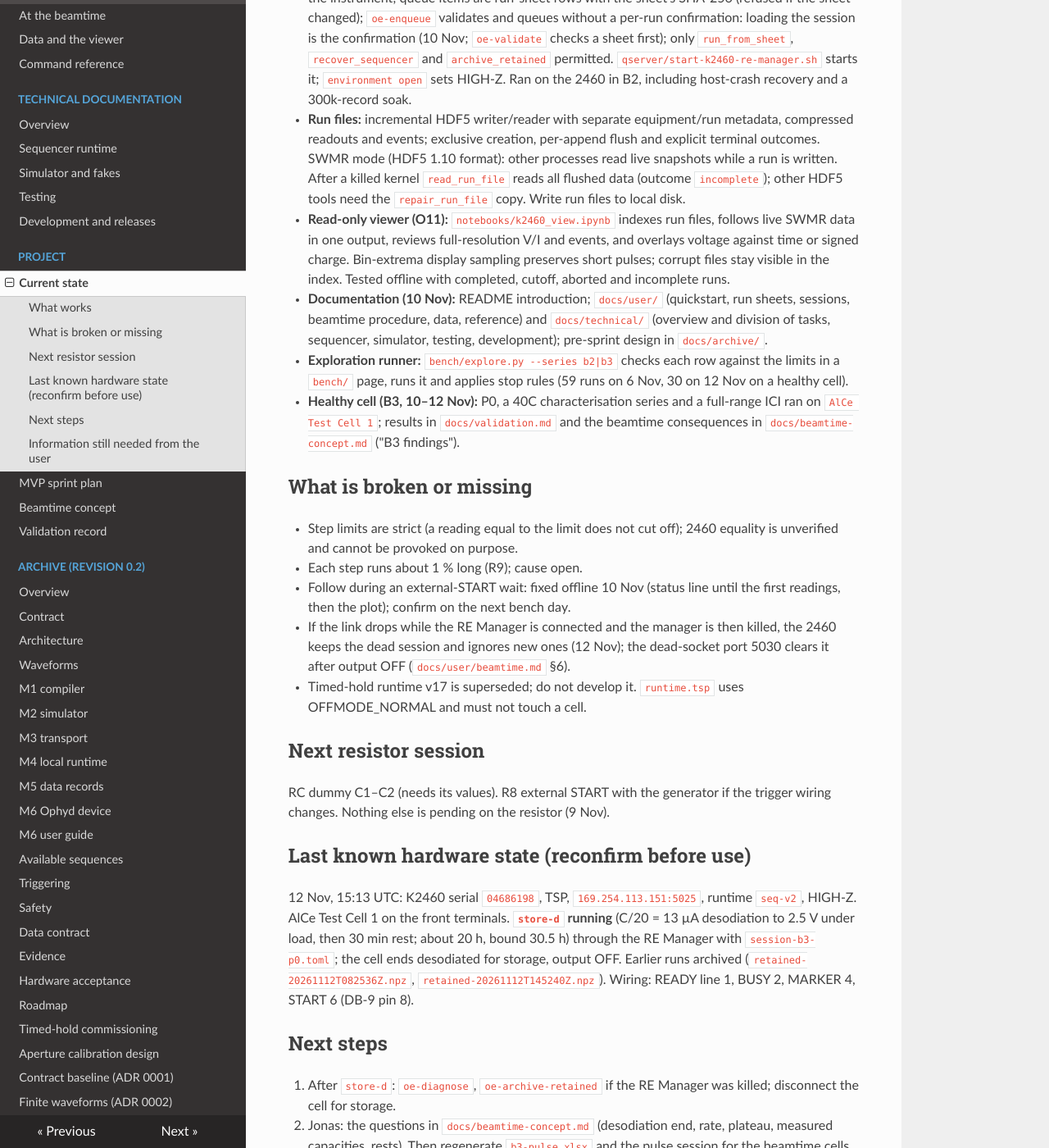
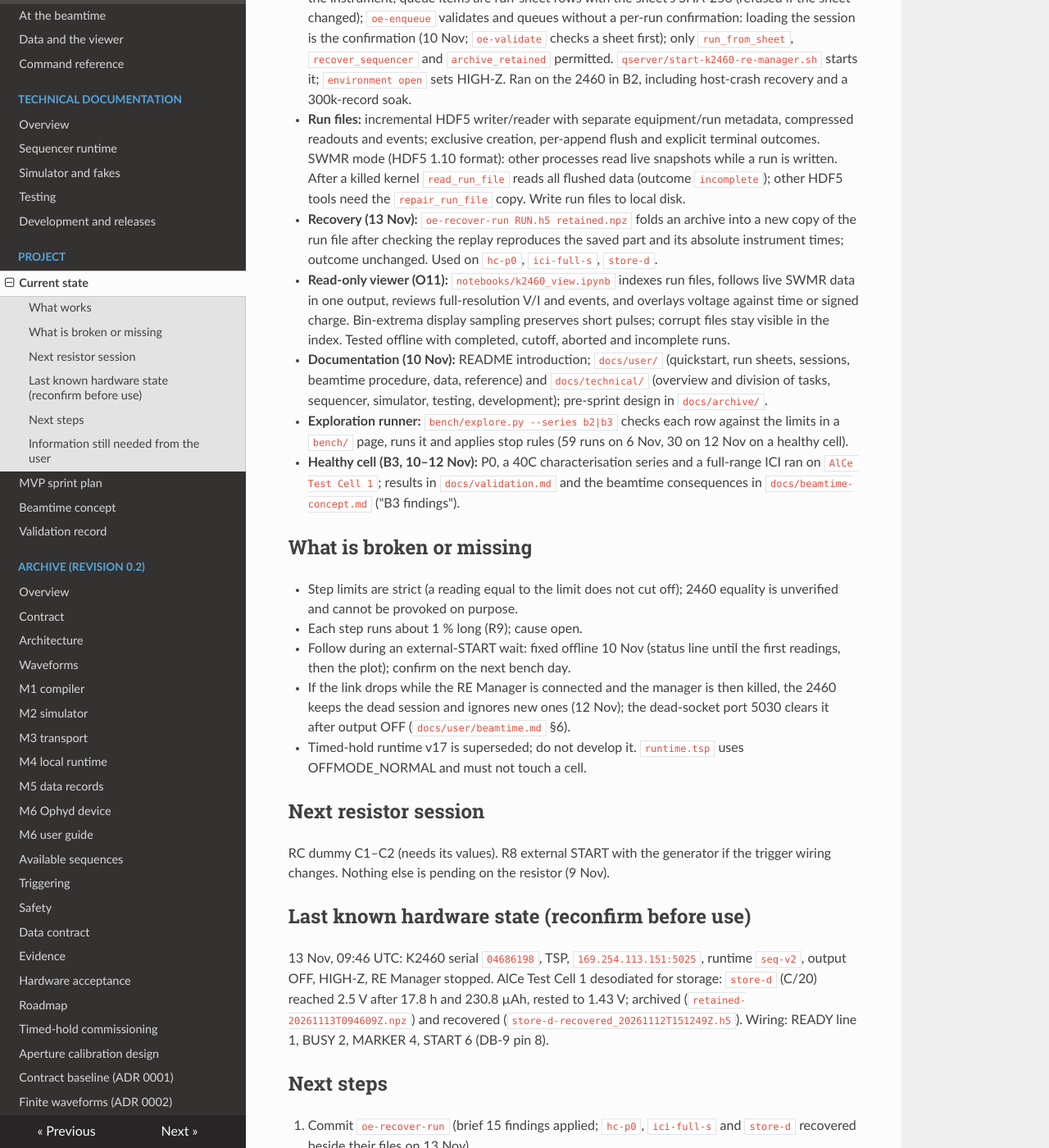
Before and after one commit to BAMresearch/ophyd-electrochemistry, an MkDocs documentation site: the page built from docs/current-state.md, in a window 1280 px wide and 1400 px high, scrolled down 1183 px. Shown: the whole window at 82% size. Built offline with MkDocs 1.6.1, drawn with Linux system fonts in a browser that asks for light colours; nearby versions of some CDN libraries.

Commit message:
docs: brief 15 (oe-recover-run review), current state 13 Nov
Co-Authored-By: Claude Opus 5.5 <noreply@anthropic.com>

```diff
--- a/docs/current-state.md
+++ b/docs/current-state.md
@@ -59,6 +59,10 @@ Keep this file short (see `AGENTS.md`). The detailed pre-sprint diary
   processes read live snapshots while a run is written. After a killed kernel
   `read_run_file` reads all flushed data (outcome `incomplete`); other HDF5
   tools need the `repair_run_file` copy. Write run files to local disk.
+- **Recovery (13 Nov):** `oe-recover-run RUN.h5 retained.npz` folds an
+  archive into a new copy of the run file after checking the replay reproduces
+  the saved part and its absolute instrument times; outcome unchanged. Used on
+  `hc-p0`, `ici-full-s`, `store-d`.
 - **Read-only viewer (O11):** `notebooks/k2460_view.ipynb` indexes run files,
   follows live SWMR data in one output, reviews full-resolution V/I and events,
   and overlays voltage against time or signed charge. Bin-extrema display
@@ -95,18 +99,17 @@ trigger wiring changes. Nothing else is pending on the resistor (9 Nov).
 
 ## Last known hardware state (reconfirm before use)
 
-12 Nov, 15:13 UTC: K2460 serial `04686198`, TSP, `169.254.113.151:5025`,
-runtime `seq-v2`, HIGH-Z. AlCe Test Cell 1 on the front terminals. **`store-d`
-running** (C/20 = 13 µA desodiation to 2.5 V under load, then 30 min rest; about
-20 h, bound 30.5 h) through the RE Manager with `session-b3-p0.toml`; the cell
-ends desodiated for storage, output OFF. Earlier runs archived
-(`retained-20261112T082536Z.npz`, `retained-20261112T145240Z.npz`). Wiring:
-READY line 1, BUSY 2, MARKER 4, START 6 (DB-9 pin 8).
+13 Nov, 09:46 UTC: K2460 serial `04686198`, TSP, `169.254.113.151:5025`,
+runtime `seq-v2`, output OFF, HIGH-Z, RE Manager stopped. AlCe Test Cell 1
+desodiated for storage: `store-d` (C/20) reached 2.5 V after 17.8 h and
+230.8 µAh, rested to 1.43 V; archived (`retained-20261113T094609Z.npz`) and
+recovered (`store-d-recovered_20261112T151249Z.h5`). Wiring: READY line 1,
+BUSY 2, MARKER 4, START 6 (DB-9 pin 8).
 
 ## Next steps
 
-1. After `store-d`: `oe-diagnose`, `oe-archive-retained` if the RE Manager was
-   killed; disconnect the cell for storage.
+1. Commit `oe-recover-run` (brief 15 findings applied; `hc-p0`, `ici-full-s`
+   and `store-d` recovered beside their files on 13 Nov).
 2. Jonas: the questions in `docs/beamtime-concept.md` (desodiation end, rate,
    plateau, measured capacities, rests). Then regenerate `b3-pulse.xlsx` and the
    pulse session for the beamtime cells.
```
Also changed, not shown: briefs/15-review-recover-run.md (added, +50 -0 lines), briefs/README.md (+1 -0 lines).
